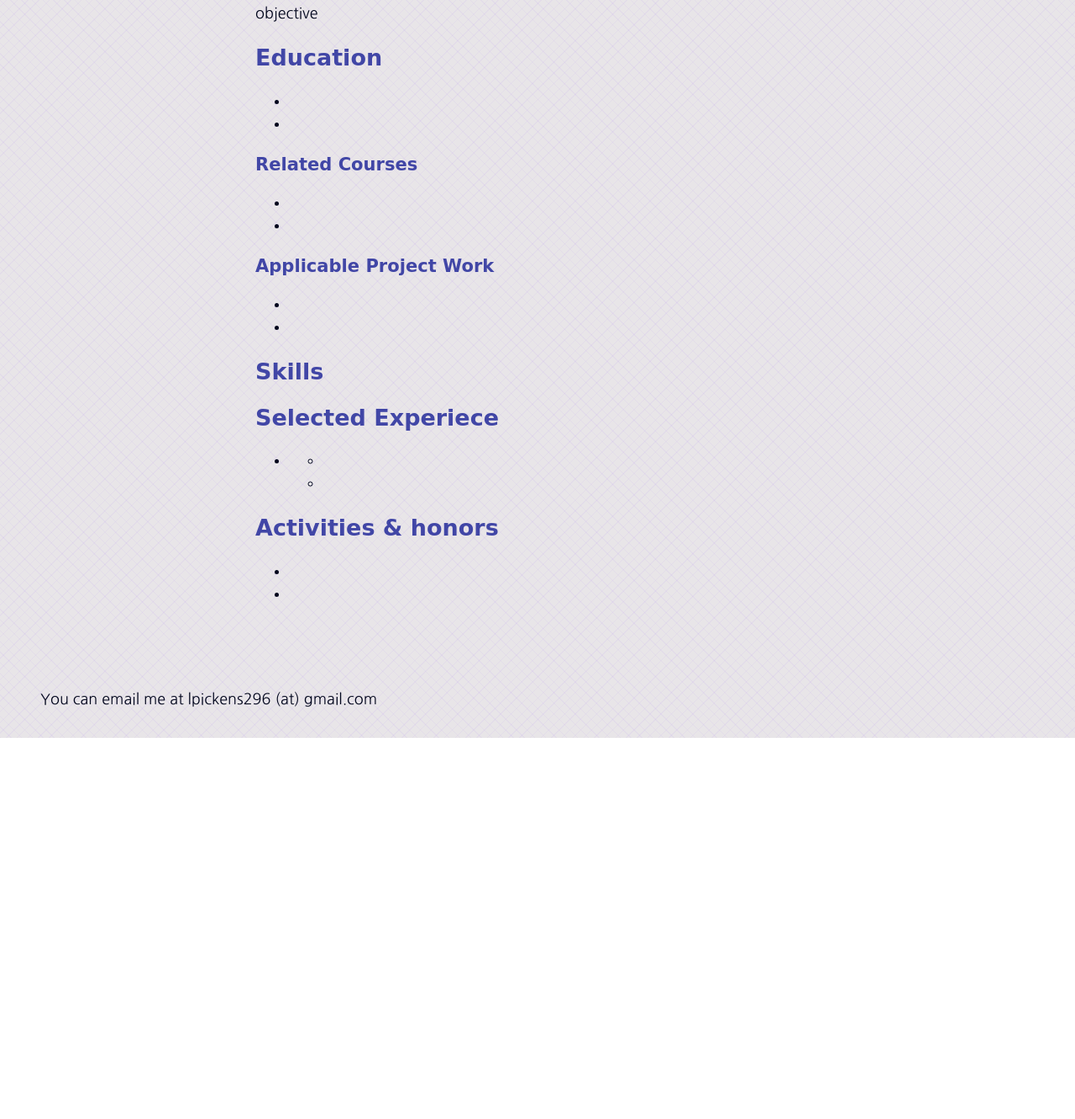
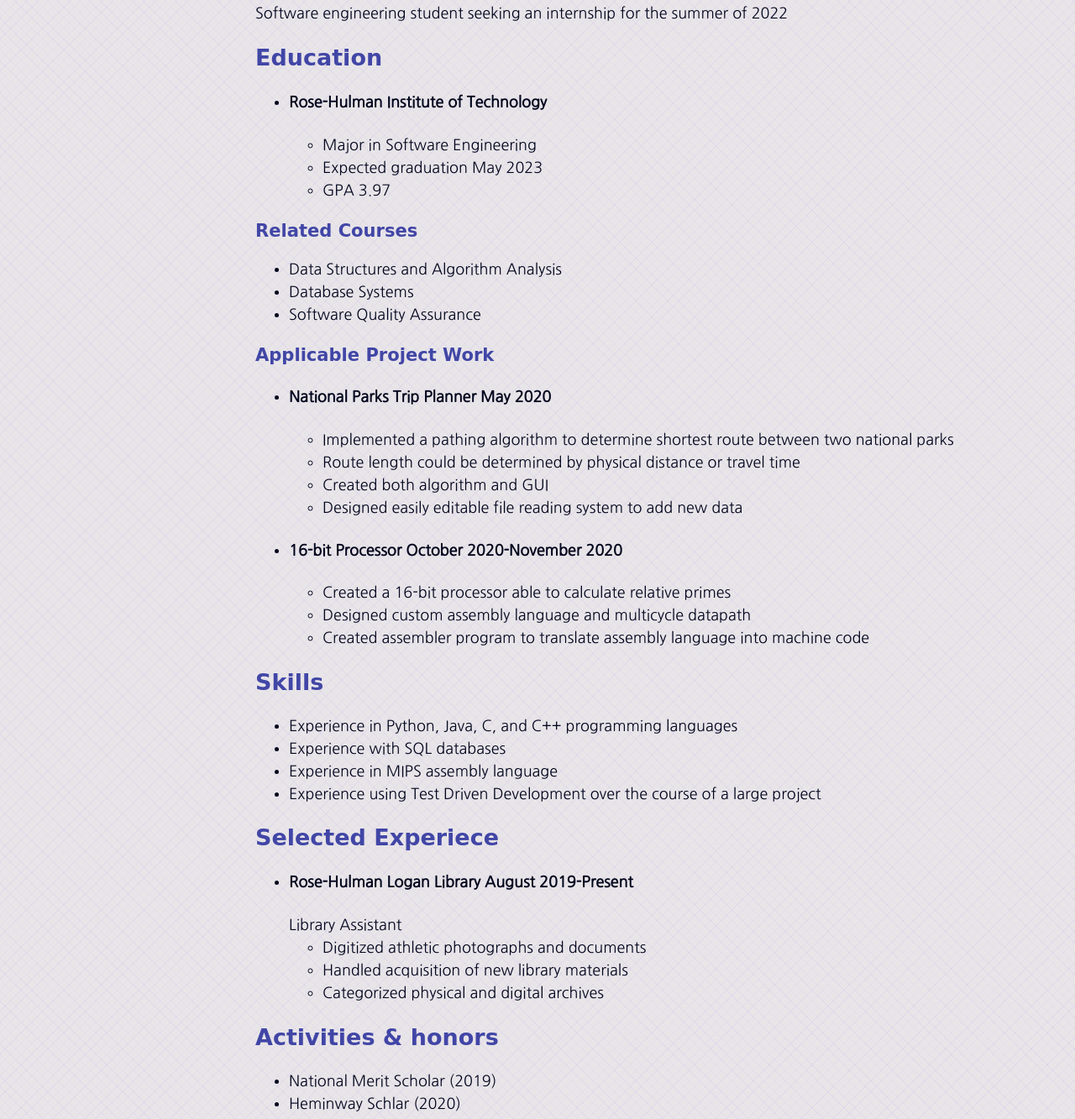
Before and after one commit to pickenla/pickenla.github.io, a plain HTML site: page public/resume.html in a window 1280 px wide. Shown: the part 298-1631 px from the top of the page at 84% size. Before the commit the page ends 1177 px from the top, so only its background shows below. Drawn offline with Linux system fonts and the light colour scheme; a web font is replaced by a local one.

Commit message:
Added reusme and portfolio information

```diff
--- a/public/resume.html
+++ b/public/resume.html
@@ -22,47 +22,77 @@
         <main>
             <h1>Resume</h1>
             <h2>Objective</h2>
-            <p>objective</p>
+            <p>Software engineering student seeking an internship for the summer of 2022</p>
             <h2>Education</h2>
-            <h3><span class="degree-name"></span></h3>
-            <ul>
-                <li></li>
-                <li></li>
+           <ul>
+               <li>
+                    <h4><span class="degree-name">Rose-Hulman Institute of Technology</span></h4>
+                    <ul>
+                        <li>Major in Software Engineering</li>
+                        <li>Expected graduation May 2023</li>
+                        <li>GPA 3.97</li>
+                    </ul>
+               </li>
             </ul>
             <h3>Related Courses</h3>
             <ul>
-                <li></li>
-                <li></li>
+                <li>Data Structures and Algorithm Analysis</li>
+                <li>Database Systems</li>
+                <li>Software Quality Assurance</li>
             </ul>
             <h3>Applicable Project Work</h3>
             <ul>
-                <li></li>
-                <li></li>
+                <li>
+                    <h4>
+                        <span class="project">National Parks Trip Planner</span>
+                        <span class="dates">May 2020</span>
+                    </h4>
+                    <ul>
+                        <li>Implemented a pathing algorithm to determine shortest route between two national parks</li>
+                        <li>Route length could be determined by physical distance or travel time</li>
+                        <li>Created both algorithm and GUI</li>
+                        <li>Designed easily editable file reading system to add new data</li>
+                    </ul>
+                </li>
+                <li>
+                    <h4>
+                        <span class="project">16-bit Processor</span>
+                        <span class="dates">October 2020-November 2020</span>
+                    </h4>
+                    <ul>
+                        <li>Created a 16-bit processor able to calculate relative primes</li>
+                        <li>Designed custom assembly language and multicycle datapath</li>
+                        <li>Created assembler program to translate assembly language into machine code</li>
+
+                    </ul>
+                </li>
             </ul>
             <h2>Skills</h2>
-            <dl>
-                <dt></dt>
-                <dd></dd>
-                <dt></dt>
-                <dd></dd>
-            </dl>
+            <ul>
+                <li>Experience in Python, Java, C, and C++ programming languages</li>
+                <li>Experience with SQL databases</li>
+                <li>Experience in MIPS assembly language</li>
+                <li>Experience using Test Driven Development over the course of a large project</li>
+            </ul>
             <h2>Selected Experiece</h2>
             <ul>
                 <li>
-                    <span class="employer"></span>
-                    <span class="dates"></span>
-                    <span class="title"></span>
-                    <span class="location"></span>
+                    <h4>
+                        <span class="employer">Rose-Hulman Logan Library</span>
+                        <span class="dates">August 2019-Present</span>
+                    </h4>
+                    <span class="title">Library Assistant</span>
                     <ul>
-                        <li></li>
-                        <li></li>
+                        <li>Digitized athletic photographs and documents</li>
+                        <li>Handled acquisition of new library materials</li>
+                        <li>Categorized physical and digital archives</li>
                     </ul>
                 </li>
             </ul>
             <h2>Activities &amp; honors</h2>
             <ul>
-                <li></li>
-                <li></li>
+                <li>National Merit Scholar (2019)</li>
+                <li>Heminway Schlar (2020)</li>
             </ul>
         </main>
         <footer>
--- a/public/styles/main.css
+++ b/public/styles/main.css
@@ -25,7 +25,7 @@
     max-width: 50em;
 }
 
-h1, h2, h3 {
+h1, h2, h3{
     line-height: 1.2;
     font-family: 'Ephesis', cursive;
     color: var(--headingColor);
```
Also changed, not shown: public/portfolio.html (+31 -15 lines), public/images/datapath.png (added), public/images/gloom.png (added), public/images/joust.png (added), public/images/parks.png (added).
